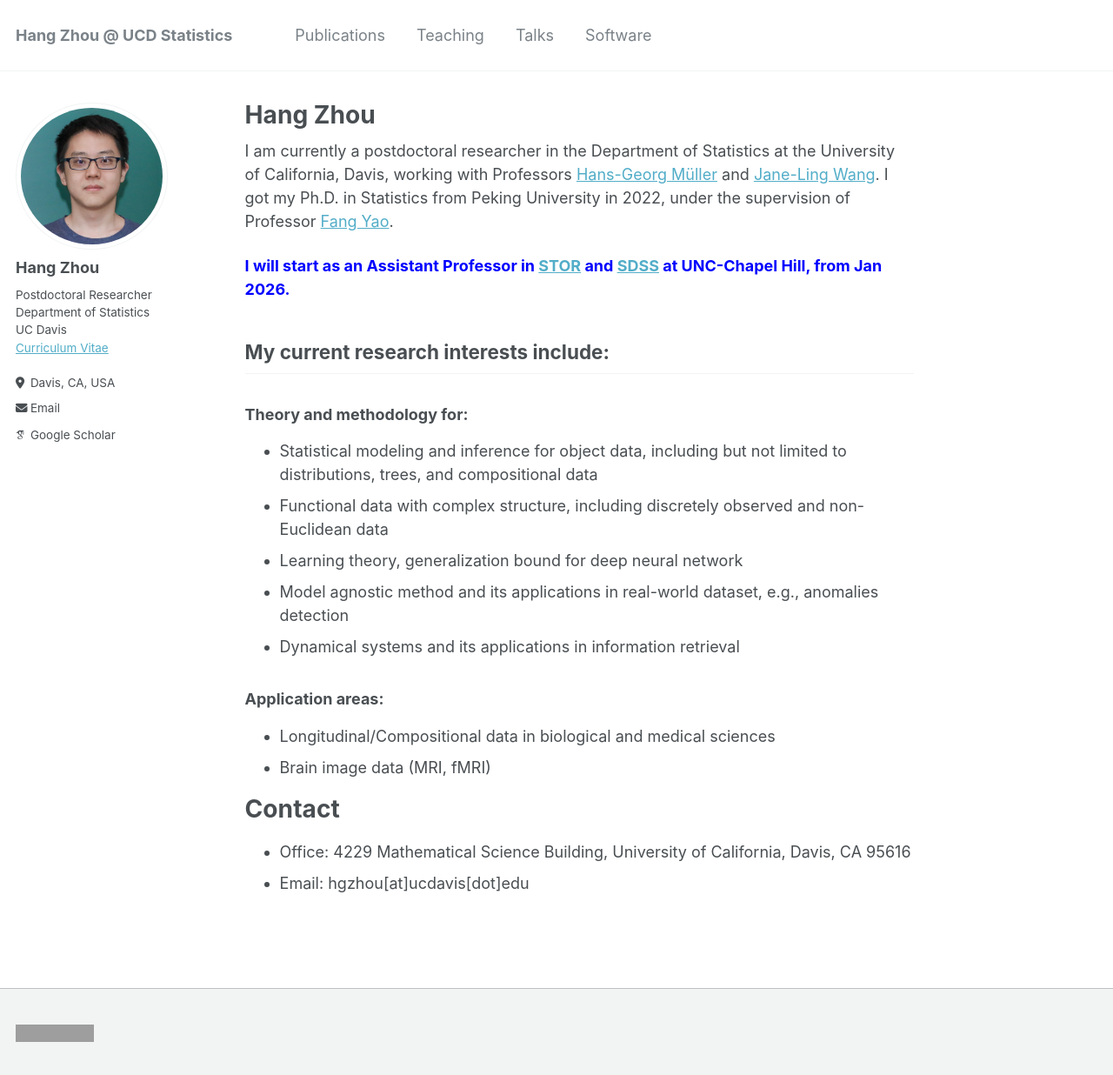
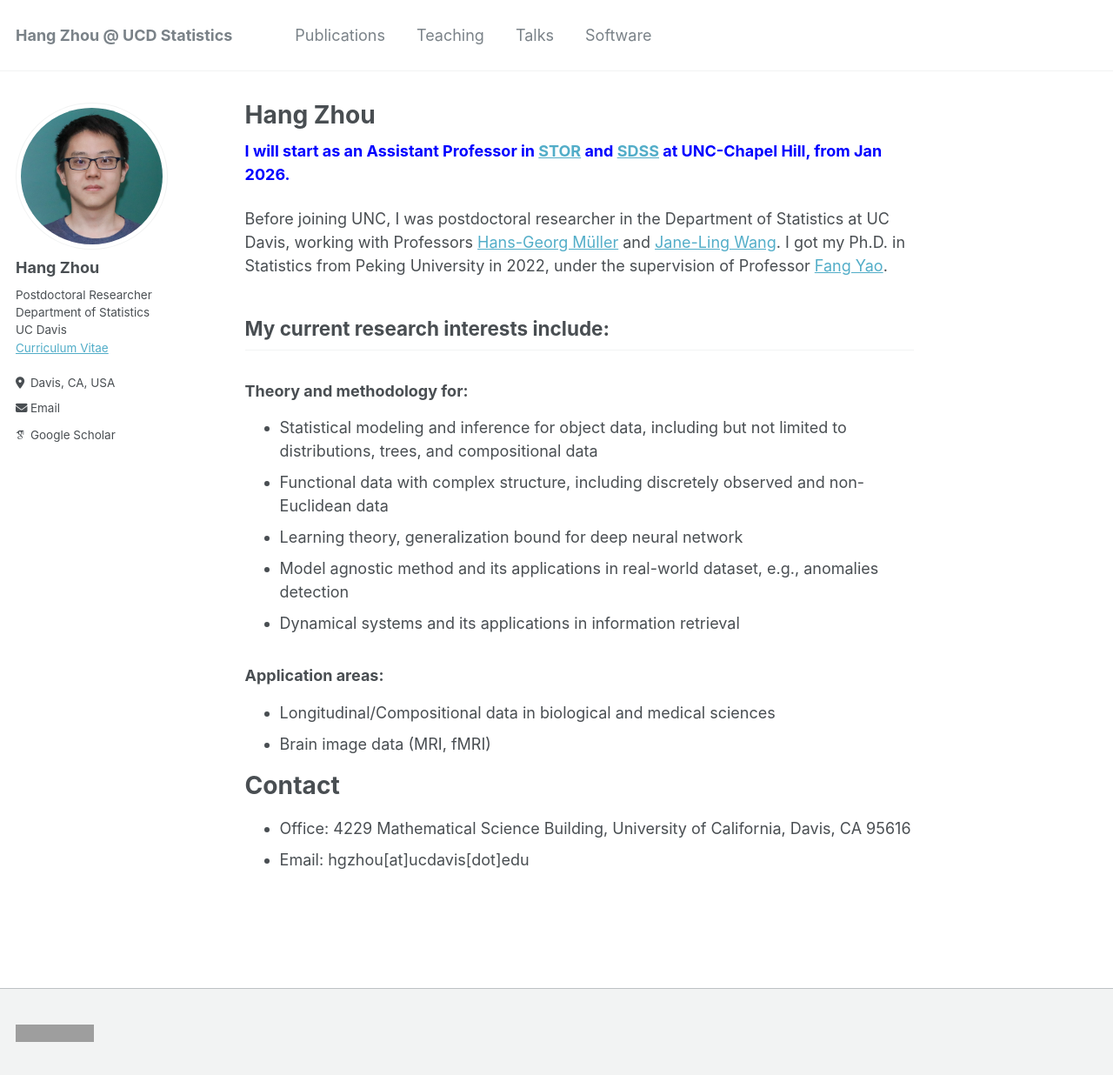
Before and after one commit to hg-zh/hg-zh.github.io, a Jekyll site: the page built from _pages/about.md, in a window 1280 px wide and 1236 px high. Shown: the whole window at 87% size. Built offline with Jekyll 4.4.1, drawn with Linux system fonts in a browser that asks for light colours; some web fonts are replaced; grey boxes are pictures that could not be loaded.

Commit message:
Update about.md

```diff
--- a/_pages/about.md
+++ b/_pages/about.md
@@ -7,11 +7,9 @@ redirect_from:
   - /about.html
 ---
 
+<span style="color:blue"><strong>I will start as an Assistant Professor in [STOR](https://stor.unc.edu) and [SDSS](https://datascience.unc.edu) at  UNC-Chapel Hill, from Jan 2026.
 
-
-I am currently a postdoctoral researcher in the Department of Statistics at the University of California, Davis, working with Professors [Hans-Georg Müller](https://anson.ucdavis.edu/~mueller/) and [Jane-Ling Wang](https://anson.ucdavis.edu/~wang/). I got my Ph.D. in Statistics from Peking University in 2022, under the supervision of Professor [Fang Yao](https://www.math.pku.edu.cn/teachers/yaof/Homepage.html).
-
-<span style="color:blue"><strong>I will start as an Assistant Professor in [STOR](https://stor.unc.edu) and [SDSS](https://datascience.unc.edu) at  UNC-Chapel Hill, from Jan 2026.
+Before joining UNC, I was postdoctoral researcher in the Department of Statistics at UC Davis, working with Professors [Hans-Georg Müller](https://anson.ucdavis.edu/~mueller/) and [Jane-Ling Wang](https://anson.ucdavis.edu/~wang/). I got my Ph.D. in Statistics from Peking University in 2022, under the supervision of Professor [Fang Yao](https://www.math.pku.edu.cn/teachers/yaof/Homepage.html).
 
 
 ## My current research interests include:
```
